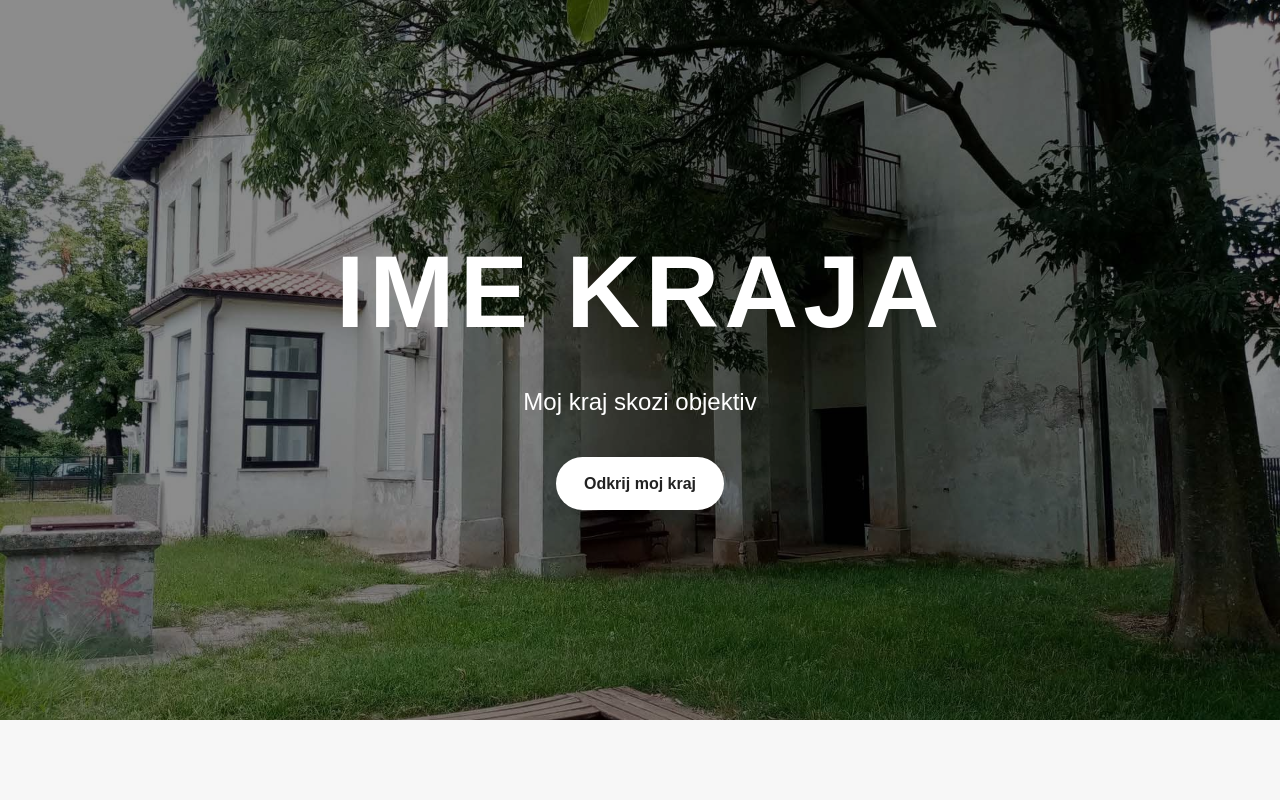
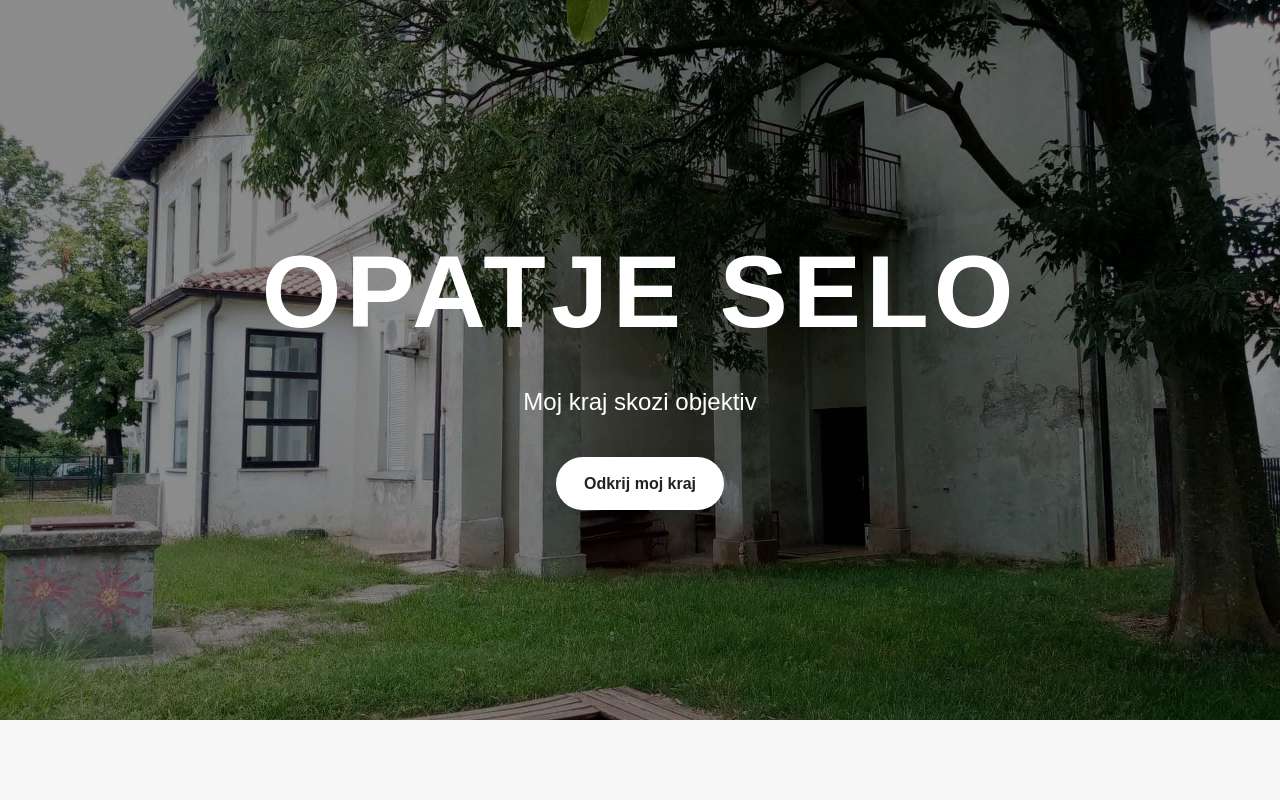
Before and after one commit to mahirpiragic-source/opatje-selo, a plain HTML site: page index.html in a window 1280 px wide. Shown: the top 800 px of the page. Drawn offline with Linux system fonts and the light colour scheme.

Commit message:
Update index.html

```diff
--- a/index.html
+++ b/index.html
@@ -11,7 +11,7 @@
 <header class="hero">
     <img src="images/naslovna.jpg" alt="Naslovna fotografija mojega kraja" class="hero-image">
     <div class="hero-overlay">
-        <h1>IME KRAJA</h1>
+        <h1>OPATJE SELO</h1>
         <p>Moj kraj skozi objektiv</p>
         <a href="#o-kraju" class="btn">Odkrij moj kraj</a>
     </div>
```
